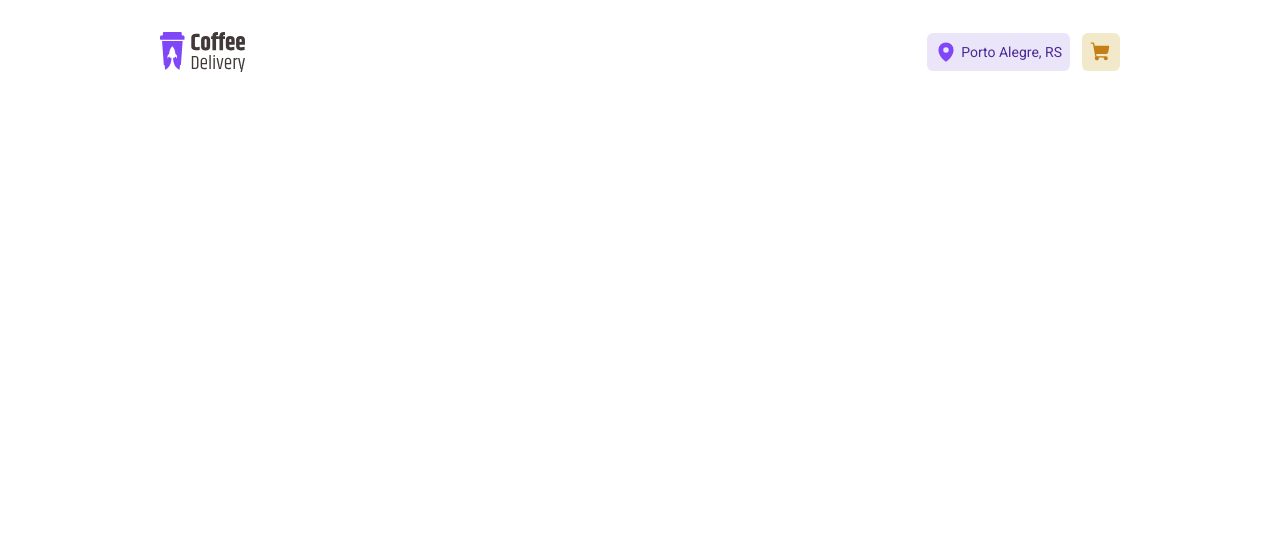
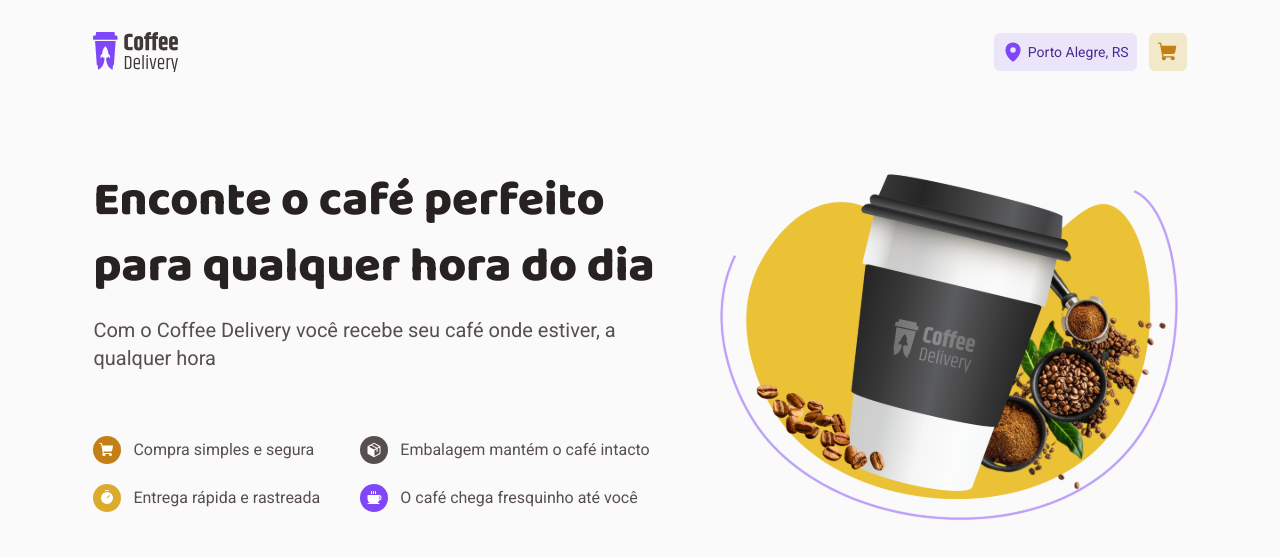
Before and after one commit to Natsume2B/coffee-delivery, a React (Vite) app: page / in a window 1280 px wide. Shown: the top 558 px of the page. Built offline with nearby package versions, Linux system fonts and the light colour scheme.

Commit message:
Add Home first section

```diff
--- a/src/App.tsx
+++ b/src/App.tsx
@@ -1,13 +1,14 @@
 
 import { Header } from './components/Header'
+import { Home } from './components/Home'
 import './styles/global.css'
 
 export function App() {
 
   return (
-    <div className='w-3/4 m-auto'>
+    <div className='w-2/3 m-auto min-w-max'>
       <Header/>
-
+      <Home/>
     </div>
   )
 }
--- /dev/null
+++ b/src/components/Home.tsx
@@ -0,0 +1,52 @@
+import coffeeDelivery from '../assets/coffee-delivery.svg'
+
+import { ShoppingCart } from 'phosphor-react'
+import { Package } from 'phosphor-react'
+import { Timer } from 'phosphor-react'
+import { Coffee } from 'phosphor-react'
+
+export function Home() {
+  return (
+    <main>
+      <section className='flex justify-between'>
+        <div>
+          <h1 className='font-baloo2 font-extrabold text-5xl mb-4 text-base-title leading-snug'>Enconte o café perfeito<br />para qualquer hora do dia</h1>
+          <p className='text-xl mb-16'>Com o Coffee Delivery você recebe seu café onde estiver, a<br /> qualquer hora</p>
+          <div className=' flex none list-none'>
+            <li className='mr-10'>
+              <ul className='flex items-center gap-3 mb-5'>
+                <span className='text-white bg-product-yellow-dark p-1.5 rounded-full' >
+                  <ShoppingCart weight='fill' />
+                </span>
+                <p>Compra simples e segura</p>
+              </ul>
+              <ul className='flex items-center gap-3'>
+                <span className='text-white bg-product-yellow p-1.5 rounded-full'>
+                  <Timer weight='fill' />
+                </span>
+                <p>Entrega rápida e rastreada</p>
+              </ul>
+            </li>
+            <li>
+              <ul className='flex items-center gap-3 mb-5'>
+                <span className='text-white bg-base-text  p-1.5 rounded-full'>
+                  <Package weight='fill' />
+                </span>
+                <p>Embalagem mantém o café intacto</p>
+              </ul>
+              <ul className='flex items-center gap-3'>
+                <span className='text-white bg-product-purple p-1.5 rounded-full'>
+                  <Coffee weight='fill' />
+                </span>
+                <p>O café chega fresquinho até você</p>
+              </ul>
+            </li>
+          </div>
+        </div>
+        <img className='ml-14' src={coffeeDelivery} alt="Copo de café" />
+      </section>
+    </main>
+
+
+  )
+}
--- a/src/styles/global.css
+++ b/src/styles/global.css
@@ -6,4 +6,12 @@
   html {
     font-family: Roboto, system-ui, sans-serif
   }
+
+  body {
+    @apply bg-background
+  }
+
+  span, p {
+    @apply text-base-text
+  }
 }
--- a/tailwind.config.cjs
+++ b/tailwind.config.cjs
@@ -26,11 +26,12 @@ module.exports = {
       'background':'#FAFAFA',
       'white':'#FFFFFF',
     },
-    fontFamily: {
-      'Baloo-2': ['Baloo-2','cursive'],
-      'Roboto':['Roboto', 'sans-serif'],
+    extend: {
+      fontFamily: {
+        baloo2: "'Baloo 2', cursive;",
+        roboto:"'Roboto', sans-serif",
+      },
     },
-    extend: {},
   },
   plugins: [],
 }
```
Also changed, not shown: src/assets/coffee-delivery.svg (added).
